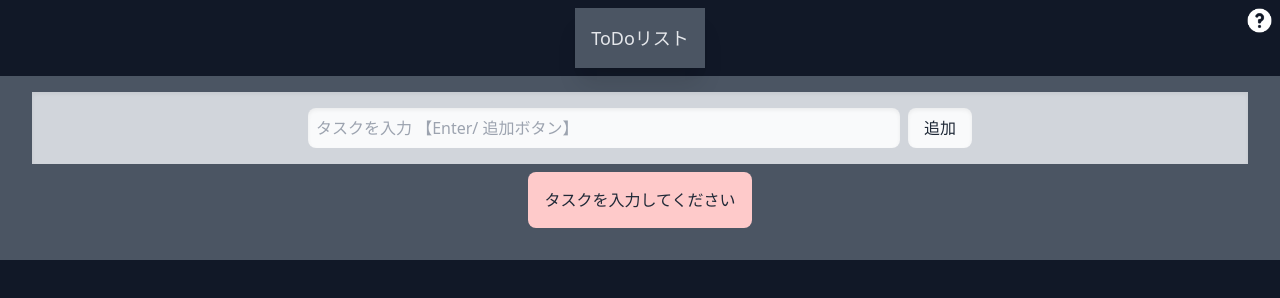
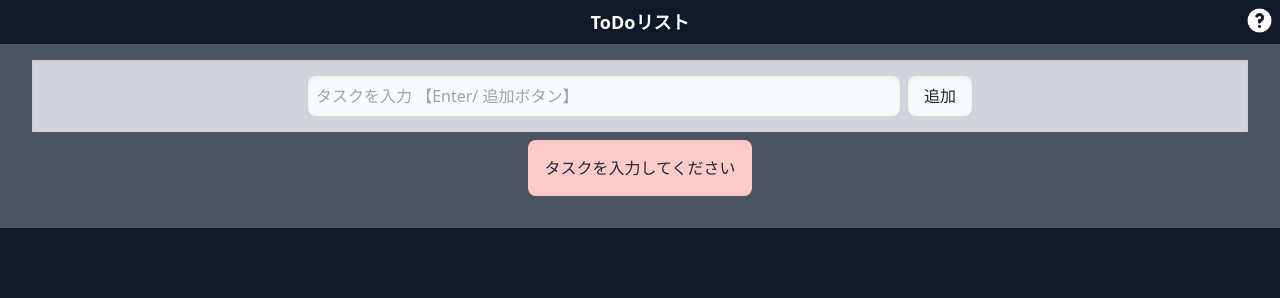
Before and after one commit to suehiro41523/suehiro41523.github.io, a website: page index.html in a window 1280 px wide. Drawn offline with nearby package versions, Linux system fonts and the light colour scheme.

Commit message:
adjust design of header

```diff
--- a/index.html
+++ b/index.html
@@ -13,7 +13,7 @@
 
     <body class="container mx-auto text-gray-800 bg-gray-900">
         <header class="py-2 text-center">
-            <div class="inline-block p-4 mx-auto text-lg text-gray-200 bg-gray-600 shadow-xl">
+            <div class="mx-auto text-lg font-bold text-white">
                 ToDoリスト
             </div>
             <section class="absolute top-0 right-0 w-full pt-2 pr-2" id="help">
```
